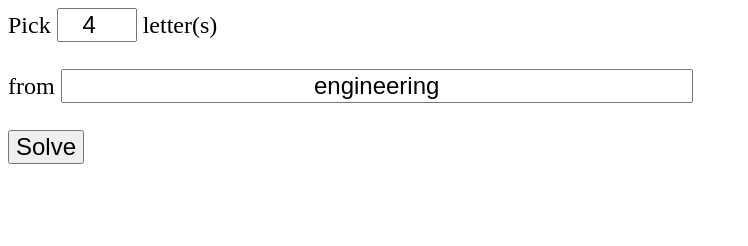
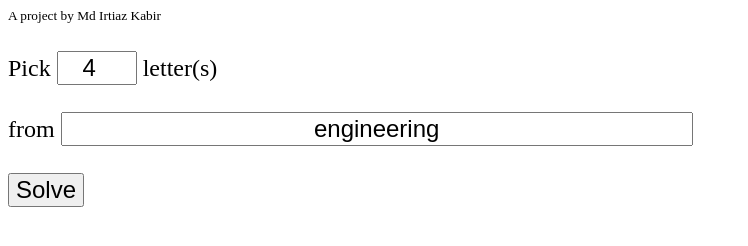
Before and after one commit to Irtiaz/Word-Calculator, a plain HTML site: page index.html in a window 1280 px wide. Shown: the whole page, without its empty margins (0-748 px from the left). Drawn offline with Linux system fonts and the light colour scheme.

Commit message:
Edited html

```diff
--- a/index.html
+++ b/index.html
@@ -47,6 +47,8 @@
 	</head>
 
 	<body>
+		<small style="font-size:10pt">A project by Md Irtiaz Kabir</small>
+		<br><br>
 		Pick <input id="n" value="4" type="number" min="1"> letter(s) <br><br> from <input id="word" value="engineering">
 		<br><br>
 		<button id="button" onclick="start()">Solve</button>
```
